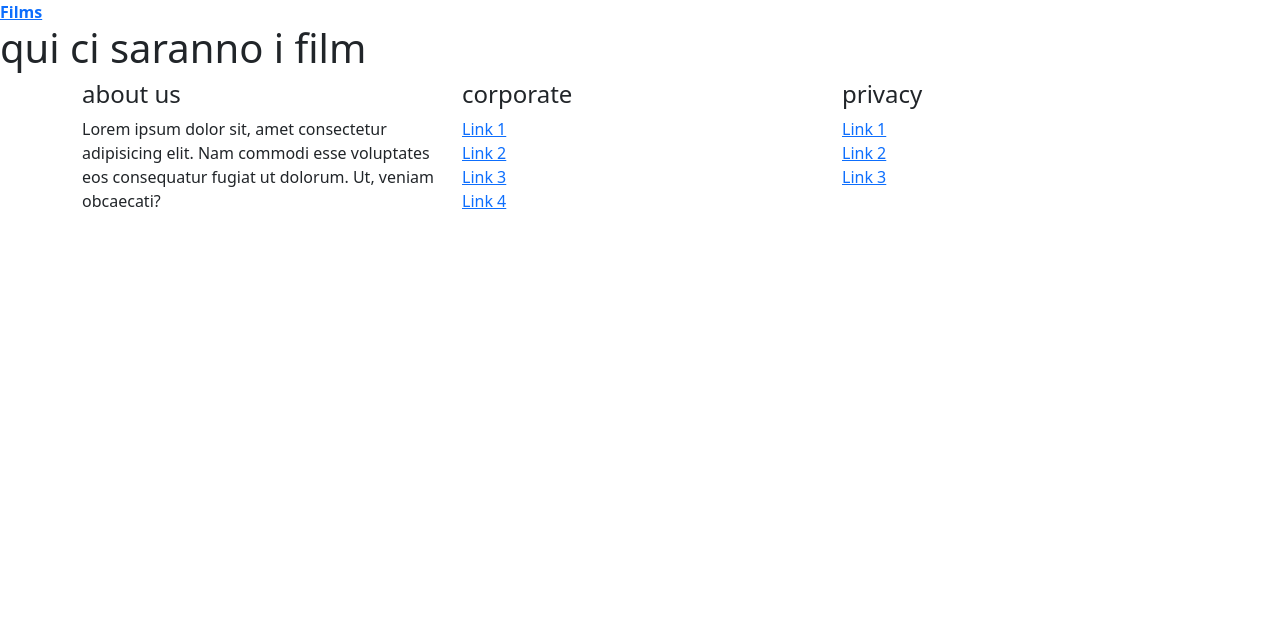
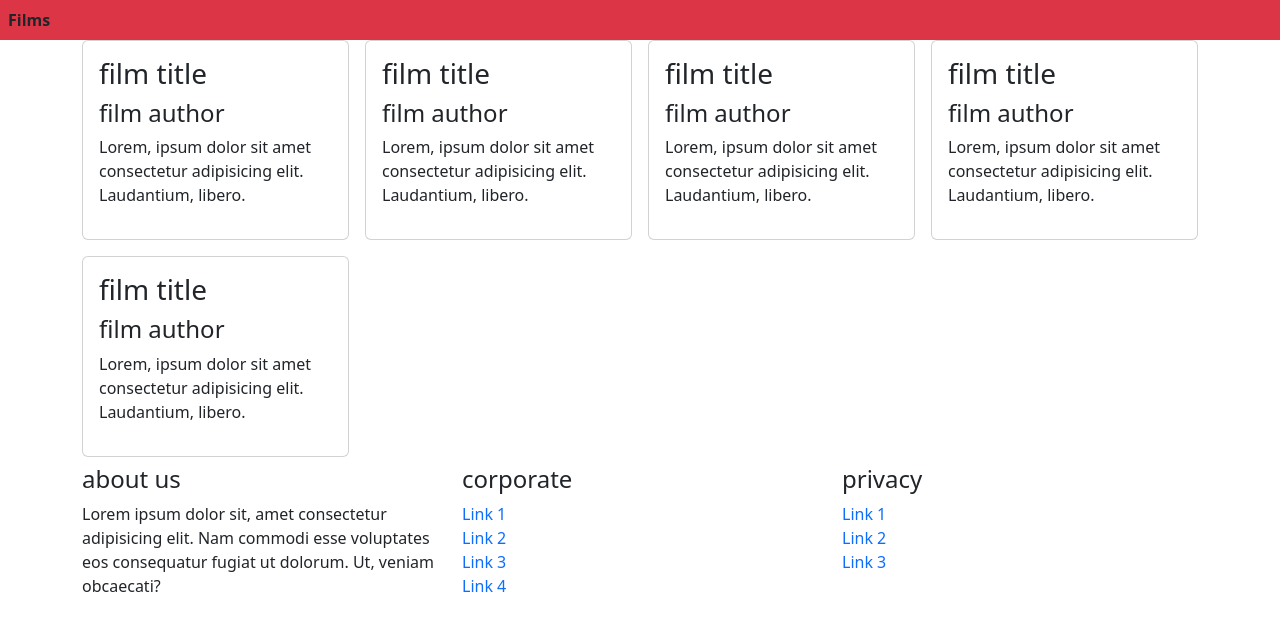
Before and after one commit to Gabriele-Viola/webapp-react, a React (Vite) app: page / in a window 1280 px wide. Shown: the top 630 px of the page. Built offline with nearby package versions, Linux system fonts and the light colour scheme.

Commit message:
add film card components

```diff
--- a/src/components/AppFooter.jsx
+++ b/src/components/AppFooter.jsx
@@ -13,16 +13,16 @@ export default function AppFooter() {
                         <h4>corporate</h4>
                         <ul className="list-unstyled">
                             <li>
-                                <Link>Link 1</Link>
+                                <Link className="text-decoration-none">Link 1</Link>
                             </li>
                             <li>
-                                <Link>Link 2</Link>
+                                <Link className="text-decoration-none">Link 2</Link>
                             </li>
                             <li>
-                                <Link>Link 3</Link>
+                                <Link className="text-decoration-none">Link 3</Link>
                             </li>
                             <li>
-                                <Link>Link 4</Link>
+                                <Link className="text-decoration-none">Link 4</Link>
                             </li>
                         </ul>
                     </div>
@@ -30,13 +30,13 @@ export default function AppFooter() {
                         <h4>privacy</h4>
                         <ul className="list-unstyled">
                             <li>
-                                <Link>Link 1</Link>
+                                <Link className="text-decoration-none" >Link 1</Link>
                             </li>
                             <li>
-                                <Link>Link 2</Link>
+                                <Link className="text-decoration-none">Link 2</Link>
                             </li>
                             <li>
-                                <Link>Link 3</Link>
+                                <Link className="text-decoration-none">Link 3</Link>
                             </li>
                         </ul>
                     </div>
--- a/src/components/AppHeader.jsx
+++ b/src/components/AppHeader.jsx
@@ -2,9 +2,9 @@ import { Link } from "react-router";
 
 export default function AppHeader() {
     return (
-        <header>
+        <header className="py-2 px-2 bg-danger">
 
-            <Link to='/'>
+            <Link className="text-decoration-none text-dark" to='/'>
                 <strong>Films</strong>
             </Link>
         </header>
--- /dev/null
+++ b/src/components/FilmCard.jsx
@@ -0,0 +1,11 @@
+export default function FilmCard() {
+    return (
+        <div className="card">
+            <div className="card-body">
+                <h3>film title</h3>
+                <h4>film author</h4>
+                <p>Lorem, ipsum dolor sit amet consectetur adipisicing elit. Laudantium, libero.</p>
+            </div>
+        </div>
+    )
+}
--- a/src/pages/FilmsPage.jsx
+++ b/src/pages/FilmsPage.jsx
@@ -1,5 +1,36 @@
+import FilmCard from "../components/FilmCard";
+
 export default function FilmsPage() {
     return (
-        <h1>qui ci saranno i film</h1>
+        <div className="container">
+            <section className="mb-2">
+
+                <div className="row row-cols-1 row-cols-sm-2 row-cols-md-3 row-cols-lg-4 g-3">
+                    <div className="col">
+                        <FilmCard />
+
+                    </div>
+                    <div className="col">
+                        <FilmCard />
+
+
+                    </div>
+                    <div className="col">
+                        <FilmCard />
+
+
+                    </div>
+                    <div className="col">
+                        <FilmCard />
+
+                    </div>
+                    <div className="col">
+                        <FilmCard />
+
+
+                    </div>
+                </div>
+            </section>
+        </div>
     )
 }
```
